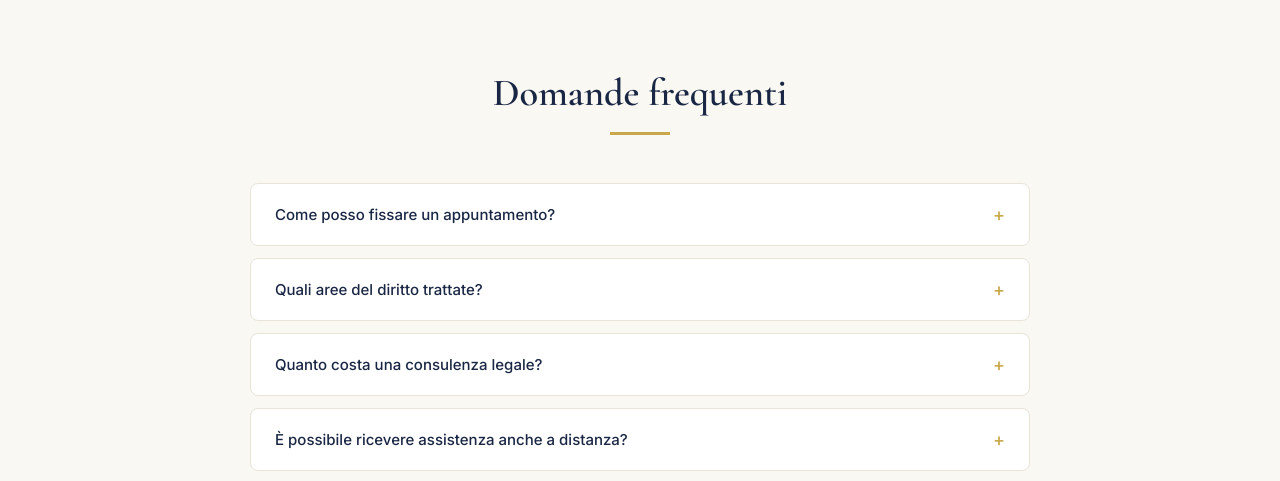
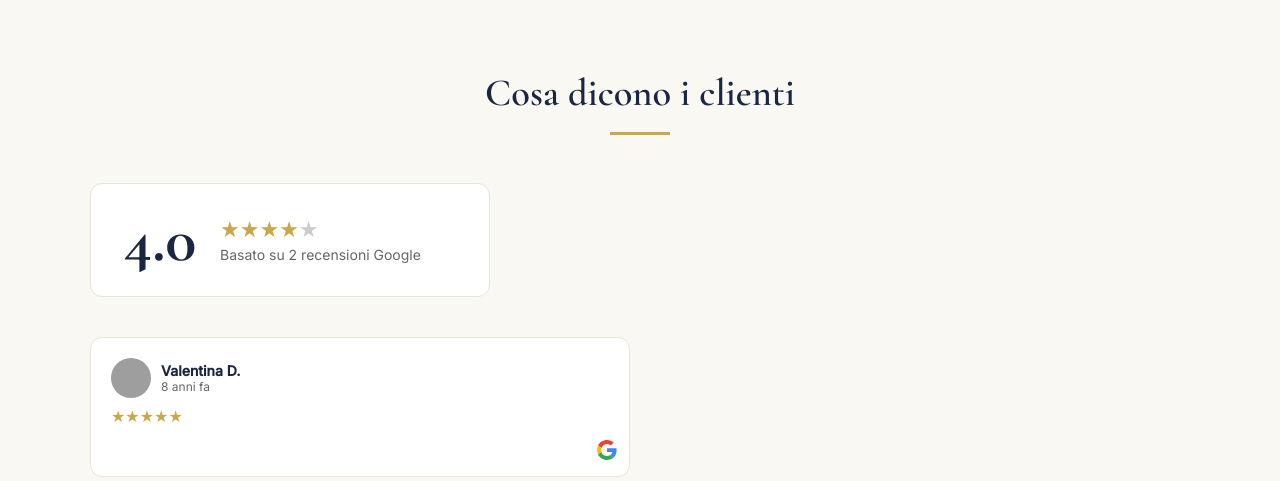
Before and after one commit to testo-gif/corazza-avv-pierluigi, a plain HTML site: page index.html in a window 1280 px wide. Shown: the part 2309-2790 px from the top of the page. Drawn offline with nearby package versions, Linux system fonts and the light colour scheme; grey boxes are pictures that could not be loaded.

Commit message:
Add preview

```diff
--- a/index.html
+++ b/index.html
@@ -136,12 +136,12 @@
 </nav>
 
 <section class="hero">
-  <div class="hero-bg"><img src="https://images.unsplash.com/photo-1521791136064-7986c2920216?w=1200&auto=format&fit=crop" alt="Corazza Avv. Pierluigi" style="width:100%;height:100%;object-fit:cover;opacity:0.25"></div>
+  <div class="hero-bg"><img src="https://images.unsplash.com/photo-1454165804606-c3d57bc86b40?w=1200&auto=format&fit=crop" alt="Corazza Avv. Pierluigi" style="width:100%;height:100%;object-fit:cover;opacity:0.25"></div>
   <div class="hero-overlay"></div>
   <div class="hero-content">
     <div class="hero-badge">Avvocato · Bologna</div>
     <h1>Corazza Avv. Pierluigi</h1>
-    <p class="hero-sub">Professionista a Bologna</p>
+    <p class="hero-sub">⭐ 4.0 su Google · 2 recensioni</p>
     <p class="hero-addr">📍 Via Castiglione,  41, 40124 Bologna</p>
     <a href="tel:+39 051 222500" class="btn-primary">📞 Chiama ora</a>
   </div>
@@ -156,14 +156,14 @@
         <p style="margin-bottom:0">Lo studio legale <strong>Corazza Avv. Pierluigi</strong> opera a Bologna con esperienza nella consulenza e nell'assistenza legale. Offriamo un servizio su misura, attento alle esigenze del cliente e orientato al risultato.</p>
         <p>La nostra priorità è accompagnare ogni cliente con competenza e dedizione, garantendo chiarezza, trasparenza e riservatezza in ogni fase del percorso.</p>
         <div class="about-stats">
-
+          <div class="stat-box"><div class="stat-num">4.0</div><div class="stat-label">Valutazione Google</div></div>
           <div class="stat-box"><div class="stat-num">2</div><div class="stat-label">Recensioni</div></div>
           <div class="stat-box"><div class="stat-num">100%</div><div class="stat-label">Dedizione</div></div>
           <div class="stat-box"><div class="stat-num">Bologna</div><div class="stat-label">Sede</div></div>
         </div>
       </div>
       <div class="about-img">
-        <img src="https://images.unsplash.com/photo-1572021335469-31706a17aaef?w=1200&auto=format&fit=crop" alt="Corazza Avv. Pierluigi" style="width:100%;height:100%;object-fit:cover">
+        <img src="https://images.unsplash.com/photo-1497366216548-37526070297c?w=1200&auto=format&fit=crop" alt="Corazza Avv. Pierluigi" style="width:100%;height:100%;object-fit:cover">
       </div>
     </div>
   </div>
@@ -173,11 +173,47 @@
   <div class="container">
     <h2 class="section-title">Servizi offerti</h2>
     <div class="services-grid"><div class="service-item"><div class="service-icon">⚖</div><span>Consulenza legale</span></div><div class="service-item"><div class="service-icon">⚖</div><span>Diritto civile</span></div><div class="service-item"><div class="service-icon">⚖</div><span>Diritto del lavoro</span></div><div class="service-item"><div class="service-icon">⚖</div><span>Diritto penale</span></div><div class="service-item"><div class="service-icon">⚖</div><span>Recupero crediti</span></div><div class="service-item"><div class="service-icon">⚖</div><span>Contrattualistica</span></div></div>
-    <div class="photo-grid"><div class="photo-item" style="background-image:url('https://images.unsplash.com/photo-1565514158740-064f34bd6cfd?w=1200&auto=format&fit=crop')"></div><div class="photo-item" style="background-image:url('https://images.unsplash.com/photo-1589829545856-d10d557cf95f?w=1200&auto=format&fit=crop')"></div><div class="photo-item" style="background-image:url('https://images.unsplash.com/photo-1505664194779-8beaceb93744?w=1200&auto=format&fit=crop')"></div><div class="photo-item" style="background-image:url('https://images.unsplash.com/photo-1521587760476-6c12a4b040da?w=1200&auto=format&fit=crop')"></div></div>
+    <div class="photo-grid"><div class="photo-item" style="background-image:url('https://images.unsplash.com/photo-1568992688065-536aad8a12f6?w=1200&auto=format&fit=crop')"></div><div class="photo-item" style="background-image:url('https://images.unsplash.com/photo-1531746020798-e6953c6e8e04?w=1200&auto=format&fit=crop')"></div><div class="photo-item" style="background-image:url('https://images.unsplash.com/photo-1560250097-0b93528c311a?w=1200&auto=format&fit=crop')"></div><div class="photo-item" style="background-image:url('https://images.unsplash.com/photo-1600880292203-757bb62b4baf?w=1200&auto=format&fit=crop')"></div></div>
   </div>
 </section>
 
+<section class="section reviews-section">
+  <div class="container">
+    <h2 class="section-title">Cosa dicono i clienti</h2>
+    <div class="rating-summary">
+      <div class="big-rating">4.0</div>
+      <div>
+        <span style="color:#c9a84c;font-size:22px">★★★★<span style="color:#ccc">★</span></span>
+        <div style="color:#666;font-size:14px;margin-top:4px">Basato su 2 recensioni Google</div>
+      </div>
+    </div>
+    <div class="reviews-grid" id="revGrid">
+      <div class="rev-card">
+  <div style="display:flex;gap:10px;align-items:center;margin-bottom:8px">
+    <img src="https://lh3.googleusercontent.com/a-/ALV-UjXfE5_Og6JQwUkojwpWwPuXfcPMUvz1WQW_VyxC4LcTClEKUCU=s128-c0x00000000-cc-rp-mo-ba4" style="width:40px;height:40px;border-radius:50%;object-fit:cover">
+    <div>
+      <div style="font-weight:600;font-size:14px;color:#1a2744">Valentina D.</div>
+      <div style="font-size:12px;color:#666">8 anni fa</div>
+    </div>
+  </div>
+  <div style="color:#c9a84c;font-size:16px;margin-bottom:6px">★★★★★</div>
+  <p style="font-size:14px;color:#444;line-height:1.5;margin:0"></p>
+  <div style="position:absolute;bottom:12px;right:12px"><svg xmlns="http://www.w3.org/2000/svg" viewBox="0 0 48 48" width="20" height="20" style="flex-shrink:0">
+<path fill="#EA4335" d="M24 9.5c3.54 0 6.71 1.22 9.21 3.6l6.85-6.85C35.9 2.38 30.47 0 24 0 14.62 0 6.51 5.38 2.56 13.22l7.98 6.19C12.43 13.72 17.74 9.5 24 9.5z"/>
+<path fill="#4285F4" d="M46.98 24.55c0-1.57-.15-3.09-.38-4.55H24v9.02h12.94c-.58 2.96-2.26 5.48-4.78 7.18l7.73 6c4.51-4.18 7.09-10.36 7.09-17.65z"/>
+<path fill="#FBBC05" d="M10.53 28.59c-.48-1.45-.76-2.99-.76-4.59s.27-3.14.76-4.59l-7.98-6.19C.92 16.46 0 20.12 0 24c0 3.88.92 7.54 2.56 10.78l7.97-6.19z"/>
+<path fill="#34A853" d="M24 48c6.48 0 11.93-2.13 15.89-5.81l-7.73-6c-2.18 1.48-4.97 2.31-8.16 2.31-6.26 0-11.57-4.22-13.47-9.91l-7.98 6.19C6.51 42.62 14.62 48 24 48z"/>
+<path fill="none" d="M0 0h48v48H0z"/></svg></div>
+</div>
+    </div>
 
+    </div>
+    <div class="rev-nav">
+      <button onclick="scrollRevs(-1)" class="rev-btn">&#8592;</button>
+      <button onclick="scrollRevs(1)" class="rev-btn">&#8594;</button>
+    </div>
+  </div>
+</section>
 
 <section class="section faq-section">
   <div class="container">
```
